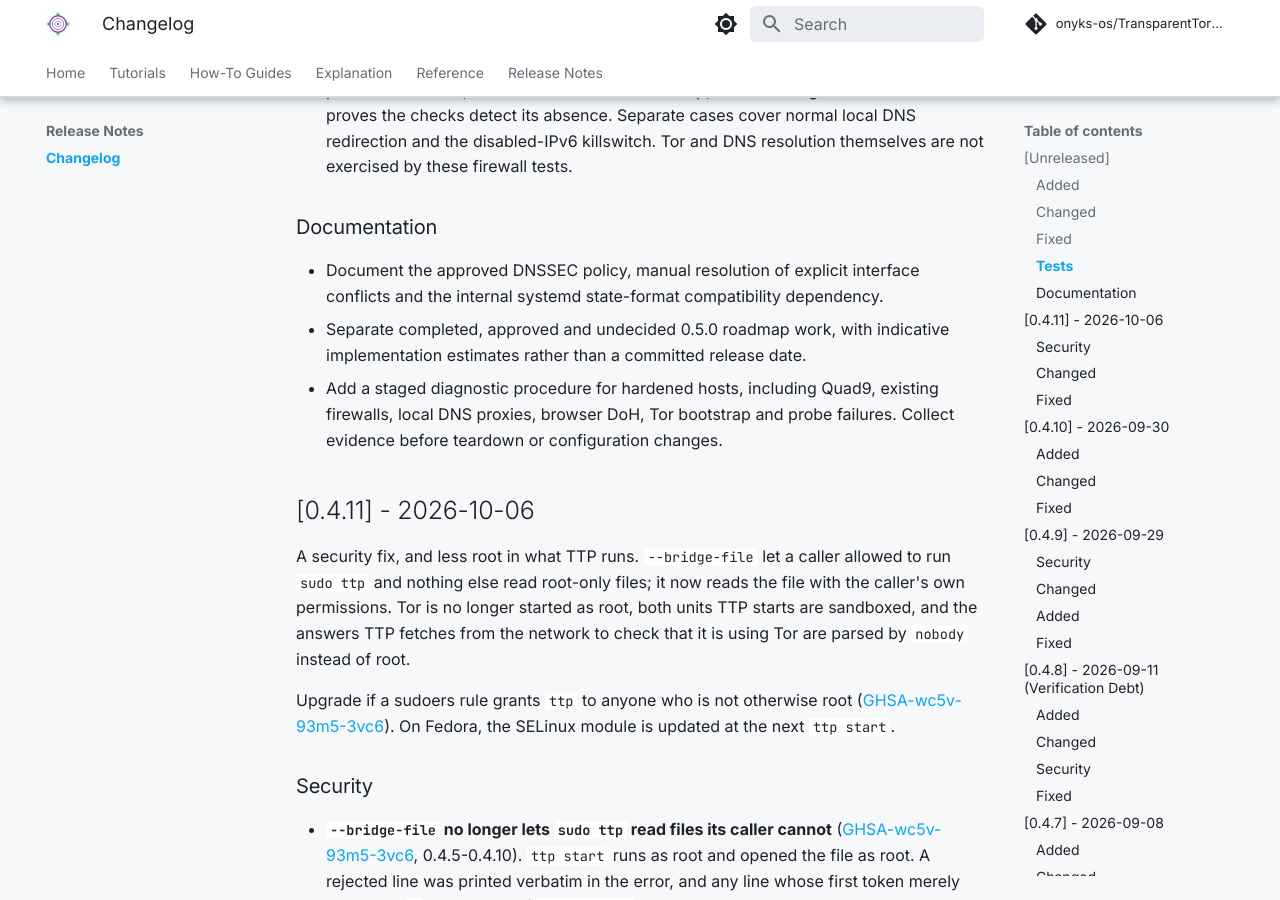
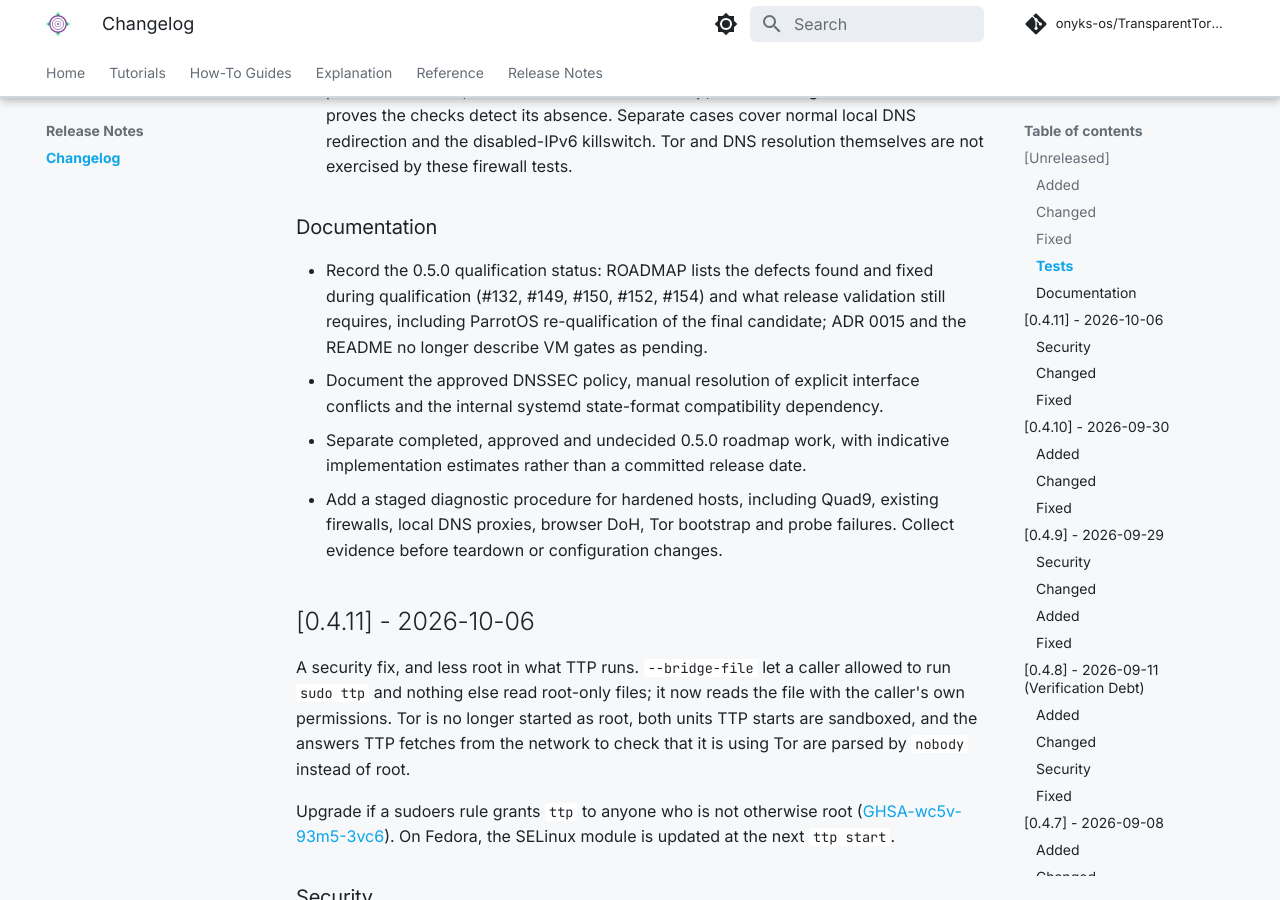
Before and after one commit to onyks-os/TransparentTorProxy, an MkDocs documentation site: the page built from docs/web/release-notes/changelog.md, in a window 1280 px wide and 900 px high, scrolled down 3959 px. Built offline with MkDocs 1.6.1 and Material for MkDocs 9.7.7, drawn with Linux system fonts in a browser that asks for light colours; comment, search, counter and statistics services are not loaded.

Commit message:
Record the 0.5.0 qualification status and remaining release work
ROADMAP: list the defects qualification found and fixed (O01 #132, F01 #149,
E01 #150, orphaned redirected sockets #152, watchdog sampling in check #154)
and make the release row concrete, including ParrotOS re-qualification of the
final candidate since the November run predates those fixes. ADR 0015 and the
README no longer describe the VPN VM gates as pending.

Co-Authored-By: Claude Opus 5.5 <noreply@anthropic.com>
Signed-off-by: onyks-os <129986281+onyks-os@users.noreply.github.com>

```diff
--- a/docs/web/release-notes/changelog.md
+++ b/docs/web/release-notes/changelog.md
@@ -155,6 +155,10 @@ and this project adheres to [Semantic Versioning](https://semver.org/spec/v2.0.0
 
 ### Documentation
 
+- Record the 0.5.0 qualification status: ROADMAP lists the defects found and
+  fixed during qualification (#132, #149, #150, #152, #154) and what release
+  validation still requires, including ParrotOS re-qualification of the final
+  candidate; ADR 0015 and the README no longer describe VM gates as pending.
 - Document the approved DNSSEC policy, manual resolution of explicit interface
   conflicts and the internal systemd state-format compatibility dependency.
 - Separate completed, approved and undecided 0.5.0 roadmap work, with indicative
```
Also changed, not shown: CHANGELOG.md (+4 -0 lines), README.md (+1 -1 lines), ROADMAP.md (+12 -1 lines), docs/decisions/0015-required-vpn-before-tor.md (+6 -2 lines).
